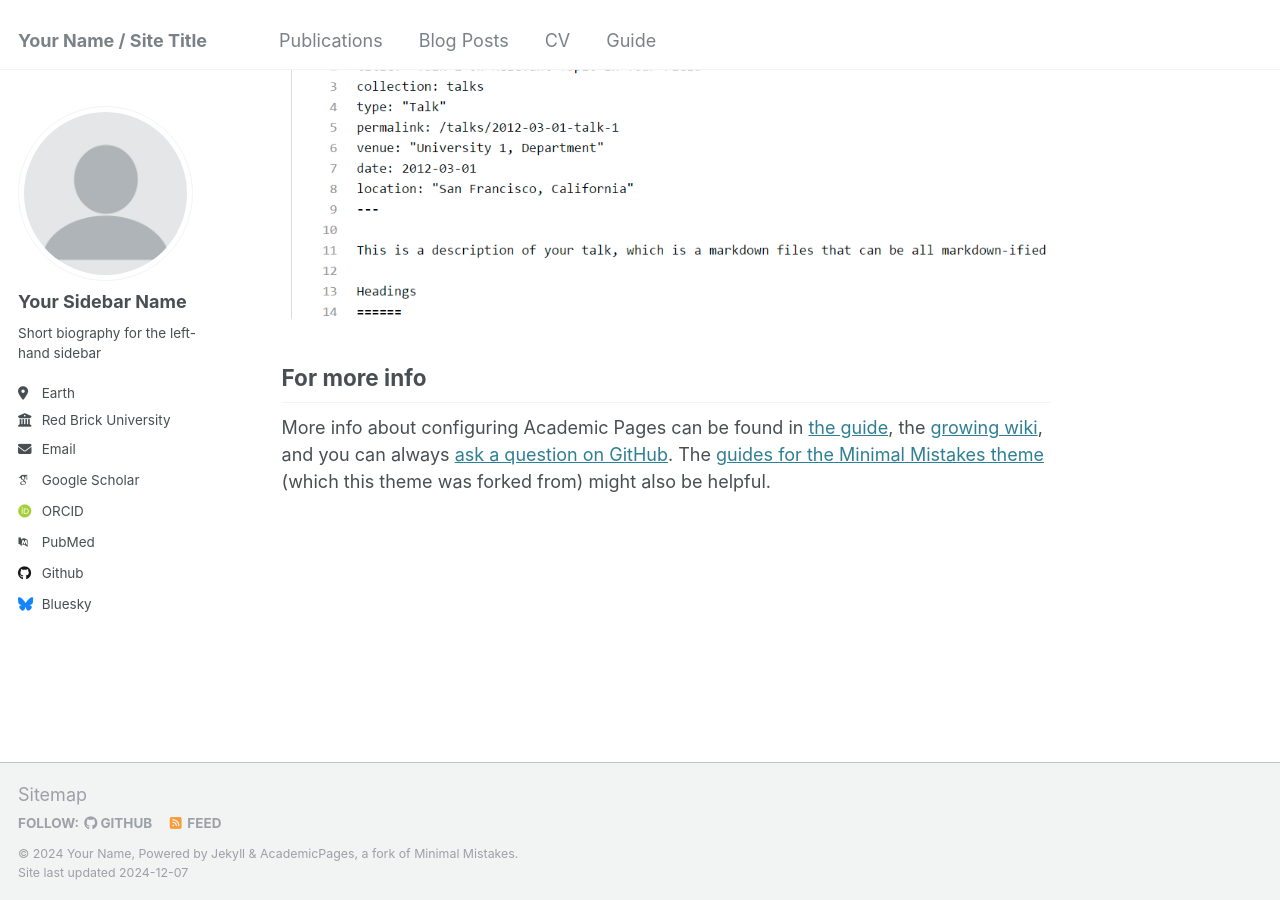
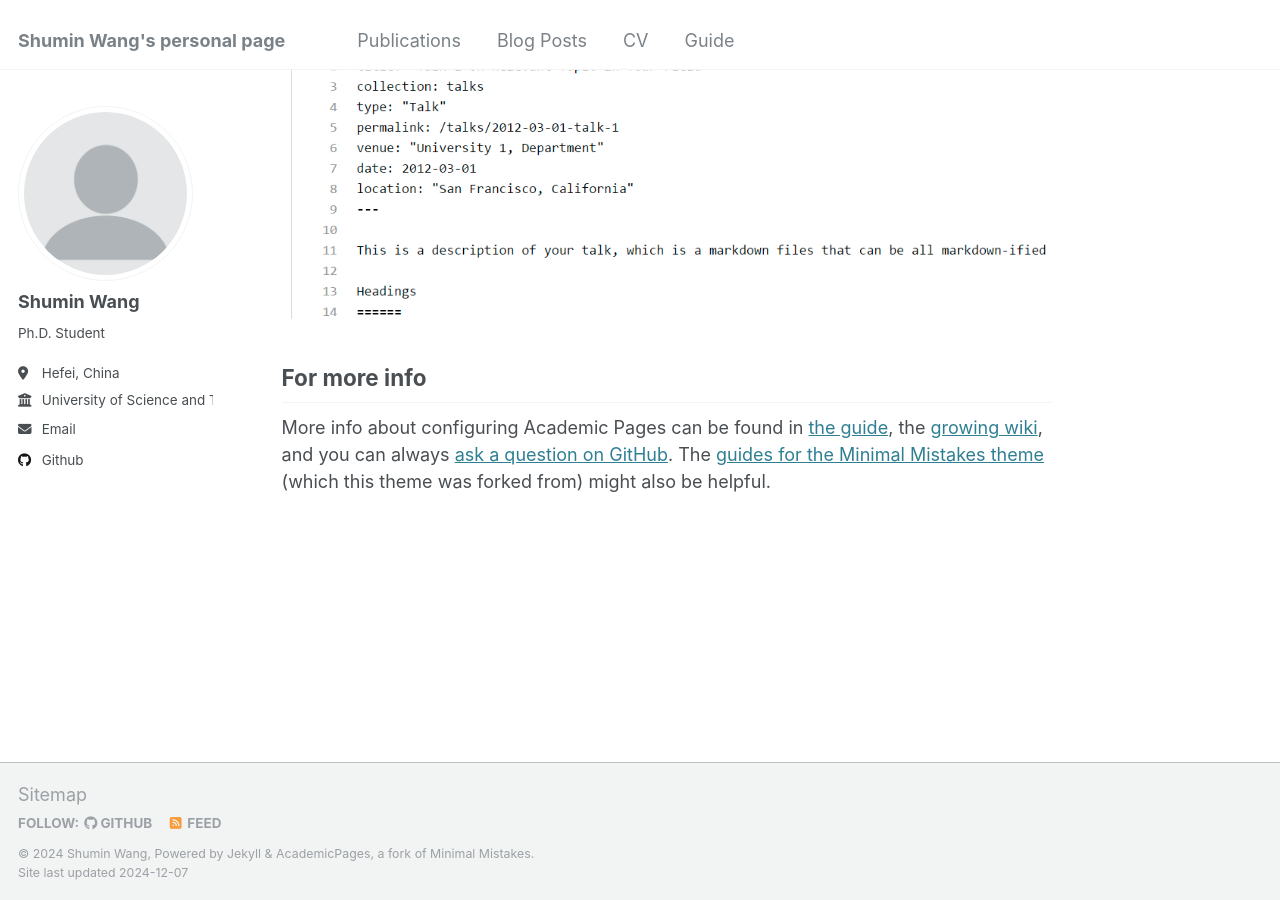
Before and after one commit to shuminwang-ai/shuminwang-ai.github.io, a Jekyll site: the page built from _pages/about.md, in a window 1280 px wide and 900 px high, scrolled down 2643 px. Built offline with Jekyll 4.4.1, drawn with Linux system fonts in a browser that asks for light colours; some web fonts are replaced.

Commit message:
Update _config.yml

```diff
--- a/_config.yml
+++ b/_config.yml
@@ -8,13 +8,13 @@
 
 # Basic Site Settings
 locale                   : "en-US"
-title                    : "Your Name / Site Title"
+title                    : "Shumin Wang's personal page"
 title_separator          : "-"
-name                     : &name "Your Name"
+name                     : &name "Shumin Wang"
 description              : &description "personal description"
-url                      : https://academicpages.github.io # the base hostname & protocol for your site e.g. "https://[your GitHub username].github.io"
+url                      : https://shuminwang-ai.github.io # the base hostname & protocol for your site e.g. "https://[your GitHub username].github.io"
 baseurl                  : "" # the subpath of your site, e.g. "/blog"
-repository               : "academicpages/academicpages.github.io"
+repository               : "shuminwang-ai/shuminwang-ai.github.io"
 
 # Site Author - The following control what appear as part of the author content on the side bar.
 #               If a field is blank the icon and link will not appear, otherwise it will be shown.
@@ -22,21 +22,21 @@ repository               : "academicpages/academicpages.github.io"
 author:
   # Biographic information
   avatar           : "profile.png"
-  name             : "Your Sidebar Name"
+  name             : "Shumin Wang"
   pronouns         : # example: "she/her"
-  bio              : "Short biography for the left-hand sidebar"
-  location         : "Earth"
-  employer         : "Red Brick University"
+  bio              : "Ph.D. Student"
+  location         : "Hefei, China"
+  employer         : "University of Science and Technology of China"
   uri              : # URL
-  email            : "none@example.org"
+  email            : "shuminwang@mail.ustc.edu.cn"
 
   # Academic websites
   arxiv            : # URL - Update with the correct link to your profile
-  googlescholar    : "https://scholar.google.com/citations?user=PS_CX0AAAAAJ"
+  googlescholar    : #"https://scholar.google.com/citations?user=PS_CX0AAAAAJ"
   impactstory      : # URL
-  orcid            : "http://orcid.org/yourorcidurl"
+  orcid            : #"http://orcid.org/yourorcidurl"
   semantic         : # URL
-  pubmed           : "https://www.ncbi.nlm.nih.gov/pubmed/?term=john+snow"
+  pubmed           : #"https://www.ncbi.nlm.nih.gov/pubmed/?term=john+snow"
   researchgate     : # URL
   scopus           : # URL
 
@@ -44,12 +44,12 @@ author:
   bitbucket        : # Username - Update with your username on the site
   codepen          : # Username
   dribbble         : # Username
-  github           : "academicpages"
+  github           : "https://github.com/shuminwang-ai"
   kaggle           : # Username
   stackoverflow    : # User number or user number and name (i.e., use "1" or "1/jeff-atwood")
 
   # Social media
-  bluesky          : "bsky.app" # Replace this with you Bluesky username
+  bluesky          : #"bsky.app" # Replace this with you Bluesky username
   facebook         : # Username
   flickr           : # Username
   foursquare       : # Username
```
